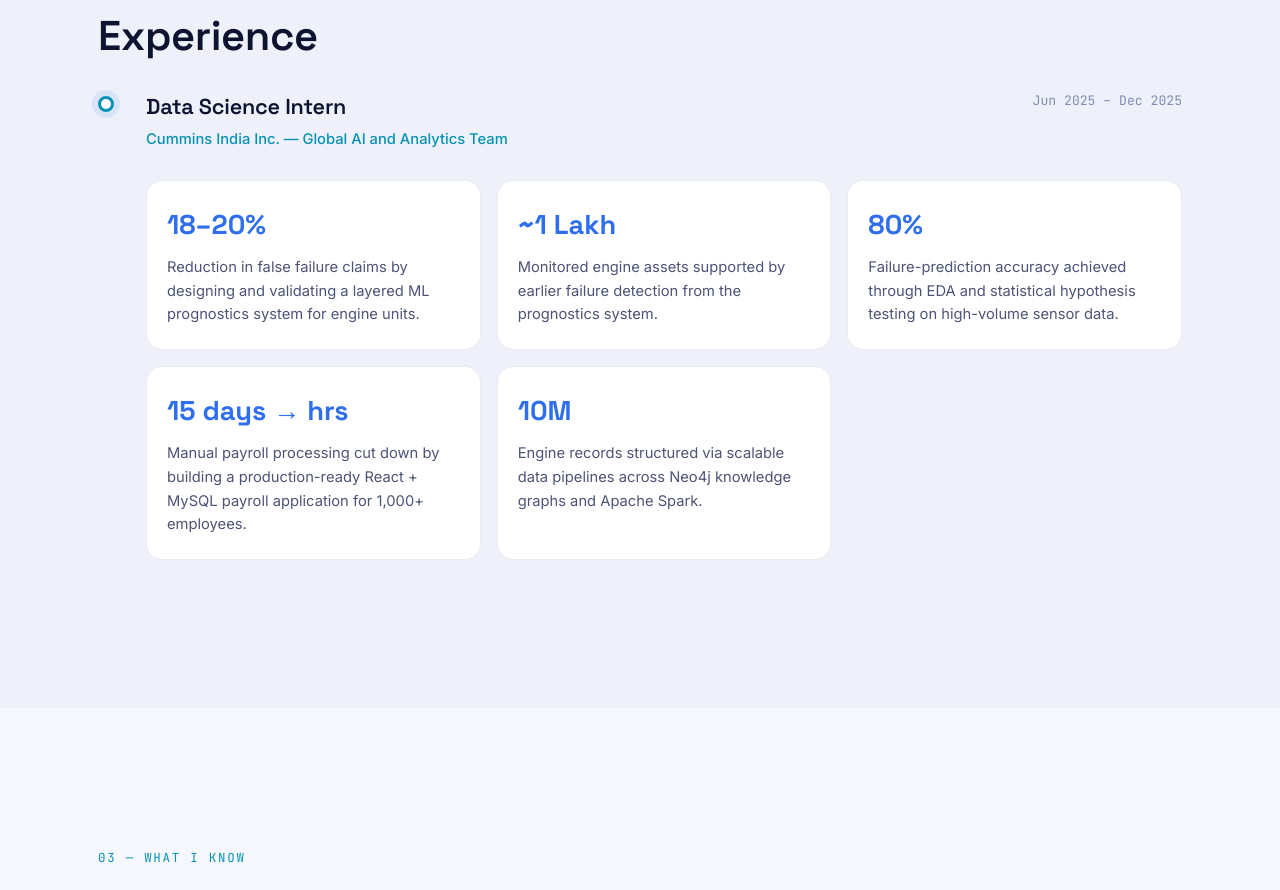
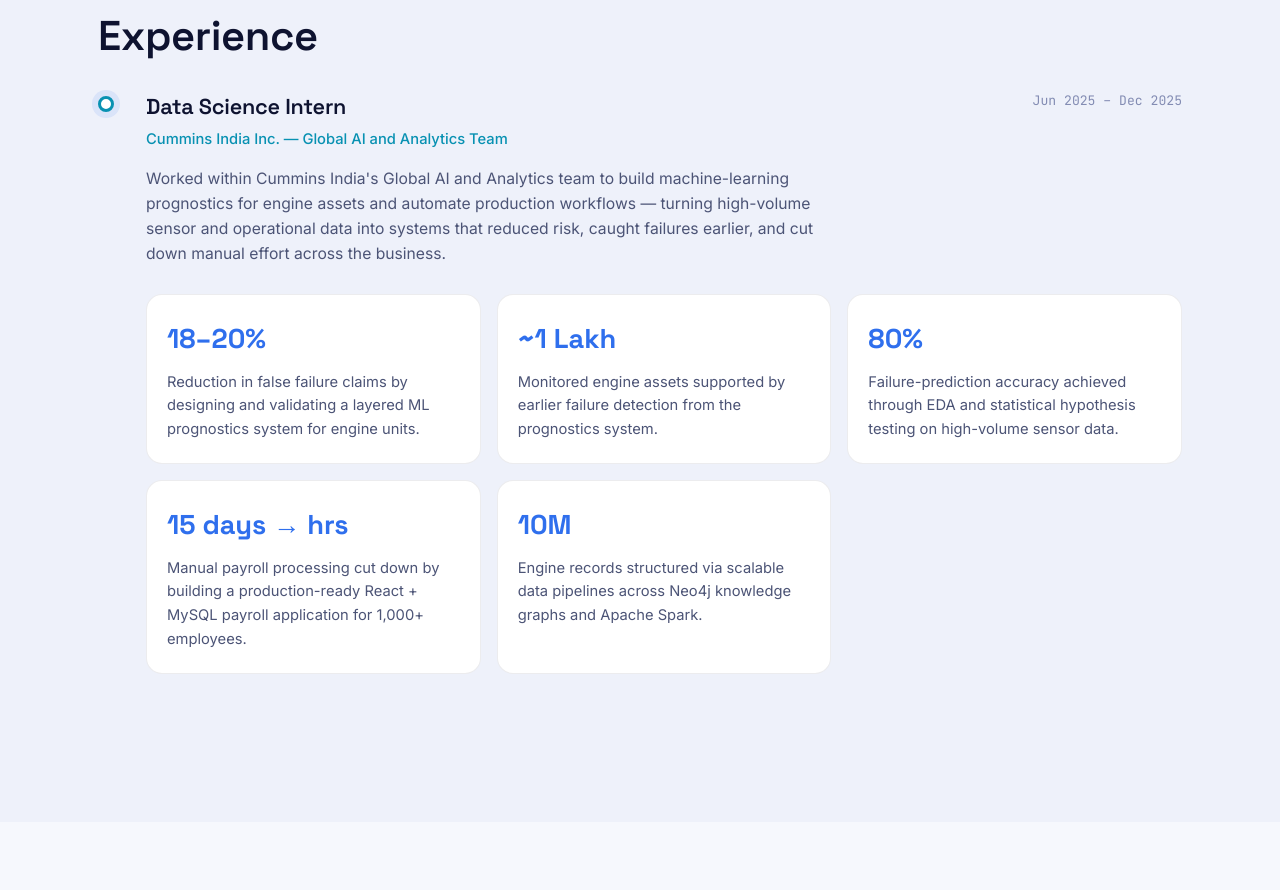
Before and after one commit to kalkaranuradha25-pixel/My-Portfolio, a plain HTML site: page index.html in a window 1280 px wide. Shown: the part 2070-2960 px from the top of the page. Drawn offline with Linux system fonts and the light colour scheme; animation ran at ten frames a second.

Commit message:
Add summary line to Data Science Intern experience entry
Co-Authored-By: Claude Sonnet 5 <noreply@anthropic.com>

```diff
--- a/css/styles.css
+++ b/css/styles.css
@@ -553,10 +553,11 @@ input, textarea { font-family: inherit; }
   box-shadow: 0 0 0 6px var(--accent-soft);
 }
 .timeline-content { padding-bottom: 8px; }
-.tl-head { display: flex; justify-content: space-between; align-items: flex-start; flex-wrap: wrap; gap: 8px 20px; margin-bottom: 28px; }
+.tl-head { display: flex; justify-content: space-between; align-items: flex-start; flex-wrap: wrap; gap: 8px 20px; margin-bottom: 14px; }
 .tl-head h3 { font-size: 1.35rem; margin-bottom: 4px; }
 .tl-org { color: var(--accent-2); font-size: 0.92rem; font-weight: 500; }
 .tl-date { font-family: var(--font-mono); font-size: 0.82rem; color: var(--text-faint); white-space: nowrap; }
+.tl-summary { color: var(--text-muted); font-size: 0.98rem; max-width: 70ch; margin-bottom: 28px; }
 
 .impact-cards { display: grid; grid-template-columns: repeat(3, 1fr); gap: 16px; }
 .impact-card {
--- a/index.html
+++ b/index.html
@@ -200,6 +200,12 @@
               </div>
               <span class="tl-date">Jun 2025 – Dec 2025</span>
             </div>
+
+            <p class="tl-summary">
+              Worked within Cummins India's Global AI and Analytics team to build machine-learning prognostics for
+              engine assets and automate production workflows — turning high-volume sensor and operational data into
+              systems that reduced risk, caught failures earlier, and cut down manual effort across the business.
+            </p>
 
             <div class="impact-cards">
               <div class="impact-card">
```
